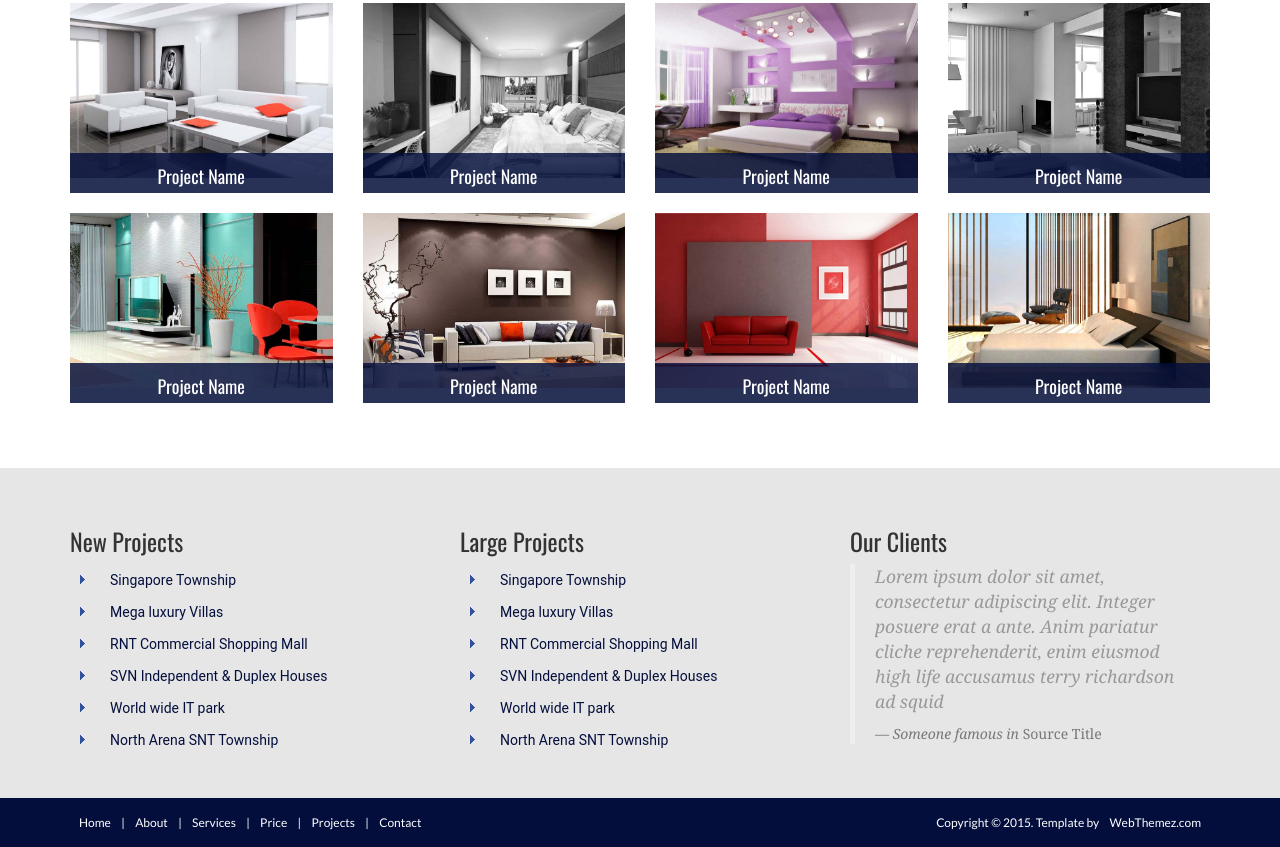
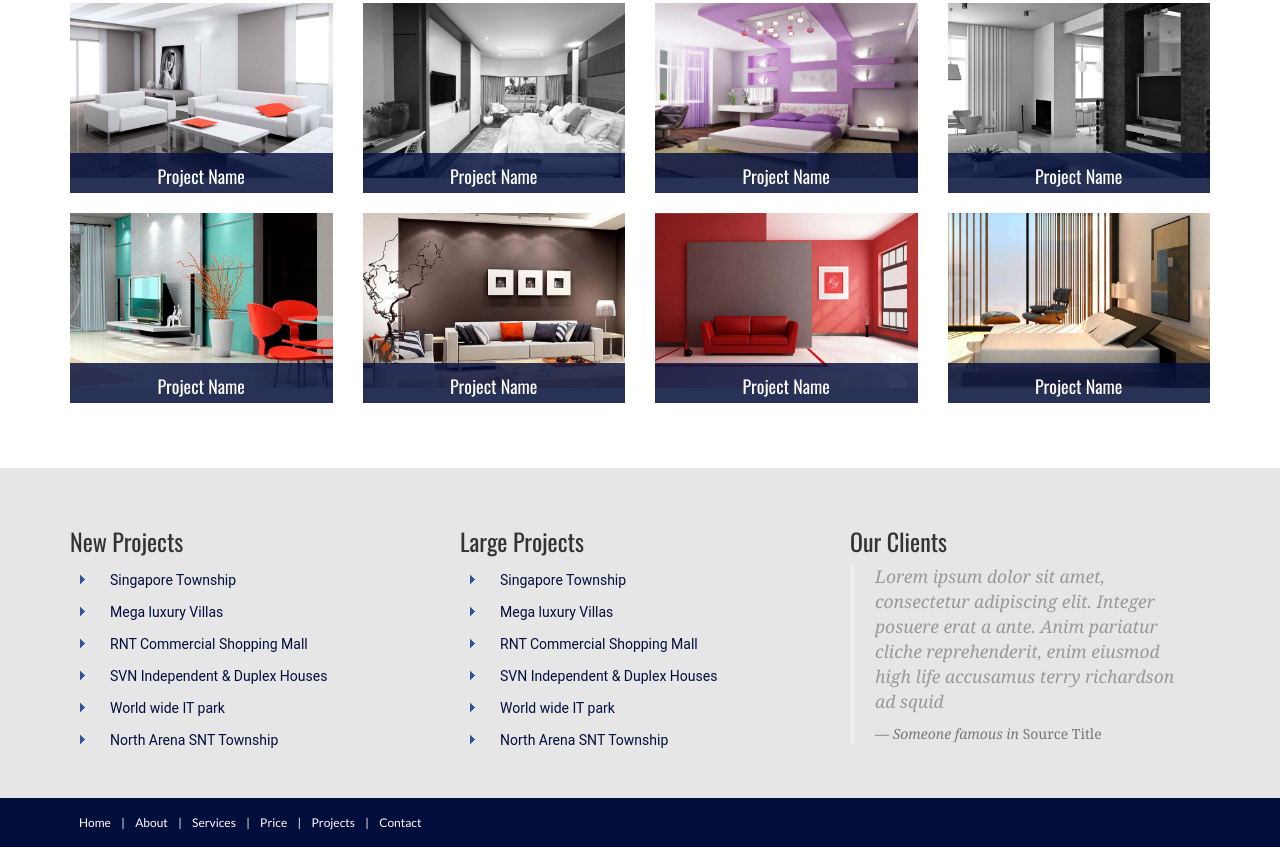
Before and after one commit to kiplimor/Realtor254, a plain HTML site: page index.html in a window 1280 px wide. Shown: the part 1715-2562 px from the top of the page. Drawn offline with nearby package versions, Linux system fonts and the light colour scheme; files whose address does not match are found by name.

Commit message:
Update index.html

```diff
--- a/index.html
+++ b/index.html
@@ -384,9 +384,7 @@
 
 					<div class="col-md-6 panel">
 						<div class="panel-body">
-							<p class="text-right">
-								Copyright &copy; 2015. Template by <a href="http://webthemez.com/" rel="develop">WebThemez.com</a>
-							</p>
+
 						</div>
 					</div>
 
```
